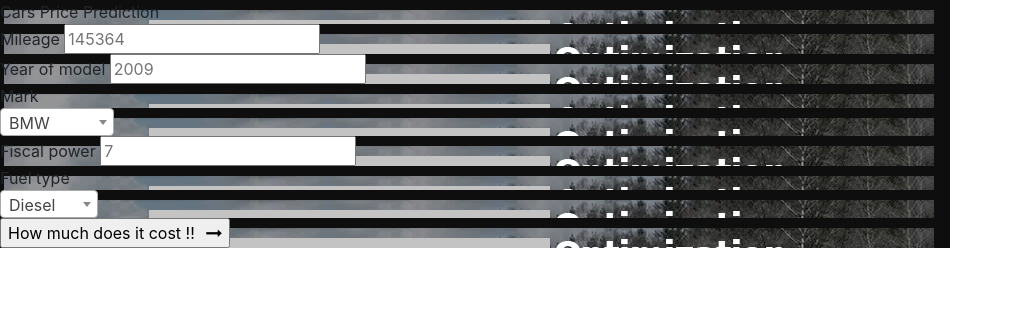
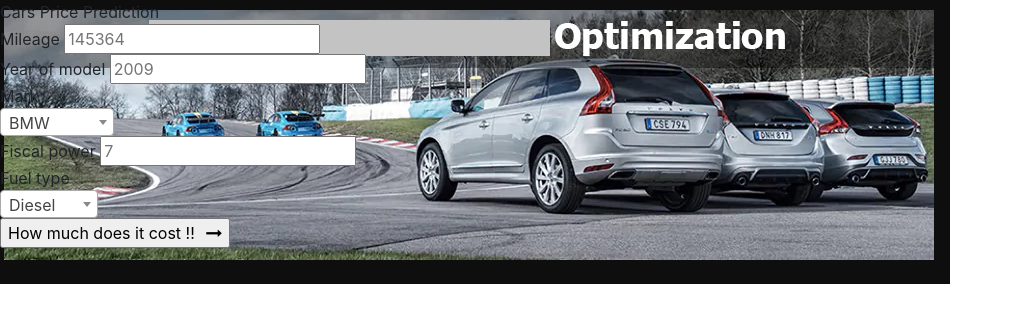
Before and after one commit to S-n-ramadevi/Carpriceprediction, a Flask app: page / in a window 1280 px wide. Shown: the top 323 px of the page, without its empty margins (0-1013 px from the left). Run offline with Flask 2, Linux system fonts and the light colour scheme; parts of the project's set-up code (start-up, migrations or seed data) failed here and were passed over; some libraries are stand-ins or nearby versions.

Commit message:
Update index.html

```diff
--- a/templates/index.html
+++ b/templates/index.html
@@ -27,15 +27,14 @@
 
 </head>
 <body>
-	<style>
-        div{
-             background-image:url("opt.png");
-             background-repeat: no-repeat;
-             }
-        </style>
-
 
 	<div class="container-contact100">
+		<style>
+                  body{
+                       background-image:url("opt.png");
+                       background-repeat: no-repeat;
+                      }
+               </style>
 		<div class="wrap-contact100">
 			<form id="form_pred" class="contact100-form validate-form" method="post" action="/api">
 				<span class="contact100-form-title">
```
